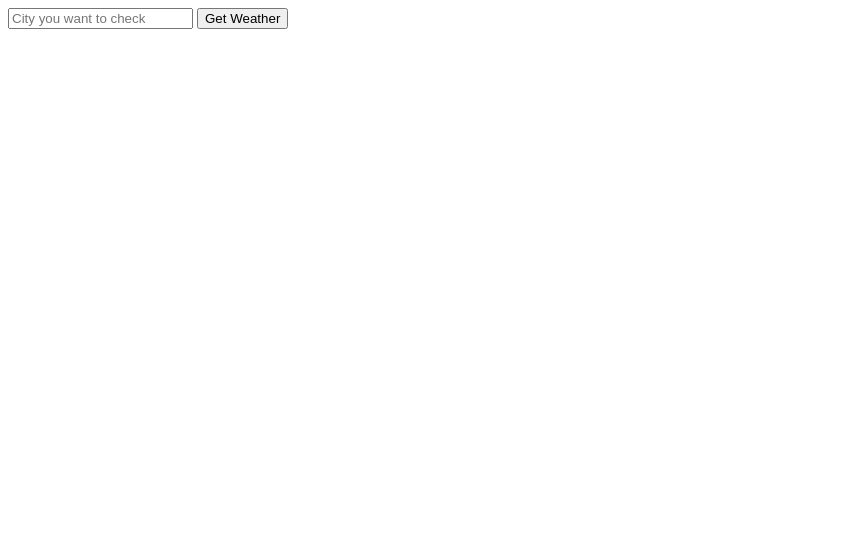
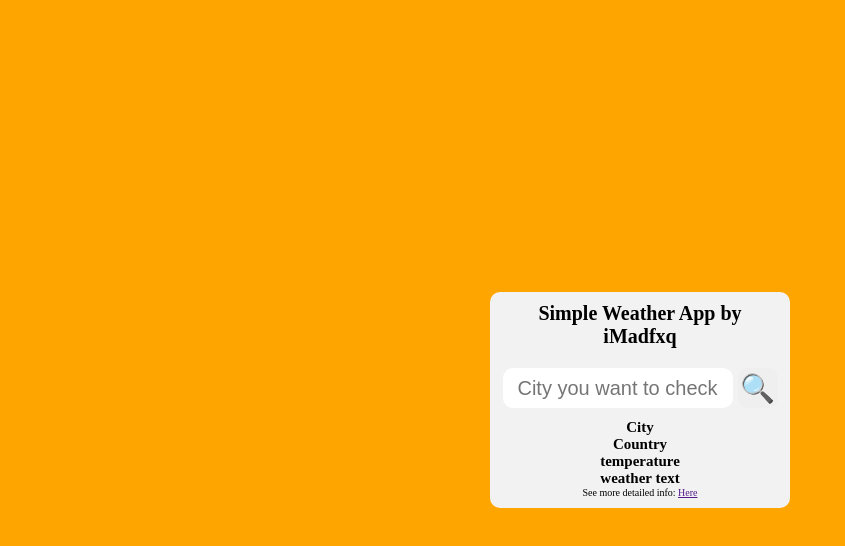
Before and after one commit to iMadfxq/weatherApp, a plain HTML site: page index.html in a window 1280 px wide. Shown: the whole page, without its empty margins (0-845 px from the left). Drawn offline with Linux system fonts and the light colour scheme.

Commit message:
Started creating styles

```diff
--- a/index.css
+++ b/index.css
@@ -0,0 +1,50 @@
+* {
+  padding: 0;
+  margin: 0;
+  box-sizing: border-box;
+}
+html {
+  font-size: 62.5%;
+}
+
+body {
+  background-color: orange;
+  width: 100vw;
+  height: 100vh;
+  display: flex;
+  flex-direction: column;
+  justify-content: center;
+  align-items: center;
+}
+main {
+  width: 300px;
+  display: flex;
+  flex-direction: column;
+  align-items: center;
+  text-align: center;
+  background-color: rgb(242, 242, 242);
+  padding: 10px;
+  border-radius: 10px;
+}
+form {
+  display: flex;
+  justify-content: center;
+  align-items: center;
+  margin-top: 20px;
+}
+input {
+  font-size: 2rem;
+  width: 230px;
+  height: 40px;
+  text-align: center;
+  border: none;
+  border-radius: 10px;
+  margin-right: 5px;
+}
+button {
+  font-size: 2.8rem;
+  width: 40px;
+  height: 40px;
+  border: none;
+  border-radius: 10px;
+}
--- a/index.html
+++ b/index.html
@@ -4,16 +4,19 @@
   <meta charset="UTF-8">
   <meta http-equiv="X-UA-Compatible" content="IE=edge">
   <meta name="viewport" content="width=device-width, initial-scale=1.0">
+  <link rel="stylesheet" href="index.css">
   <title>Weather App</title>
 </head>
 <body>
+  <main>
+    <h1>Simple Weather App by iMadfxq</h1>
     <section class="search">
-    <form>
+      <form autocomplete="off">
         <input type="text" placeholder="City you want to check" id="input">
-      <button type="submit">Get Weather</button>
+        <button type="submit">🔍</button>
       </form>
     </section>
-  <section class="card" style="display: none;">
+    <section class="card">
       <div class="card--image">
         <img src="" alt="">
       </div>
@@ -25,6 +28,7 @@
         <p>See more detailed info: <a href="">Here</a></p>
       </div>
     </section>
+  </main>
   <script src="./data.js"></script>
   <script src="./app.js"></script>
 </body>
```
Lines whose indentation alone changed are shown as unchanged.
